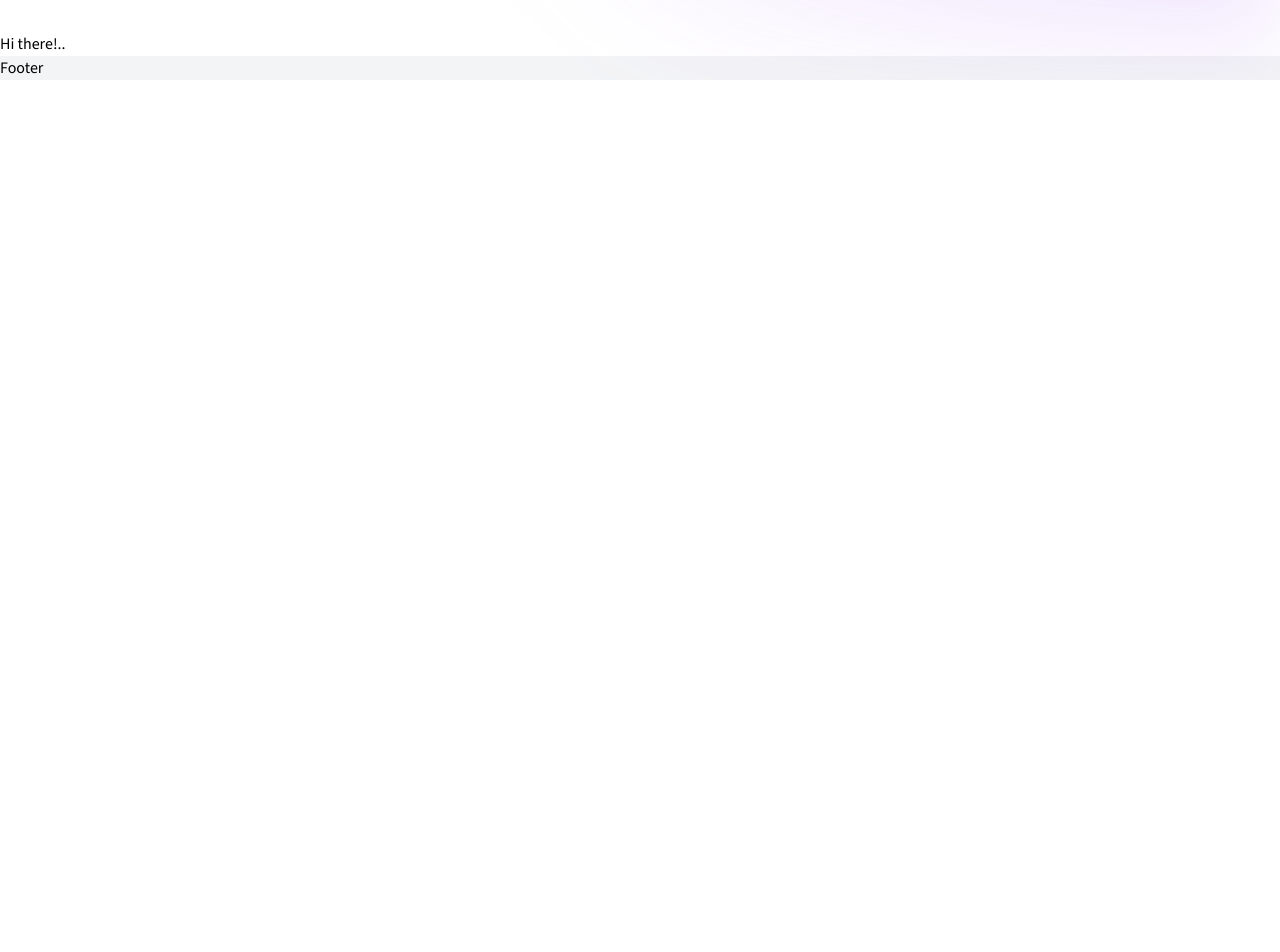
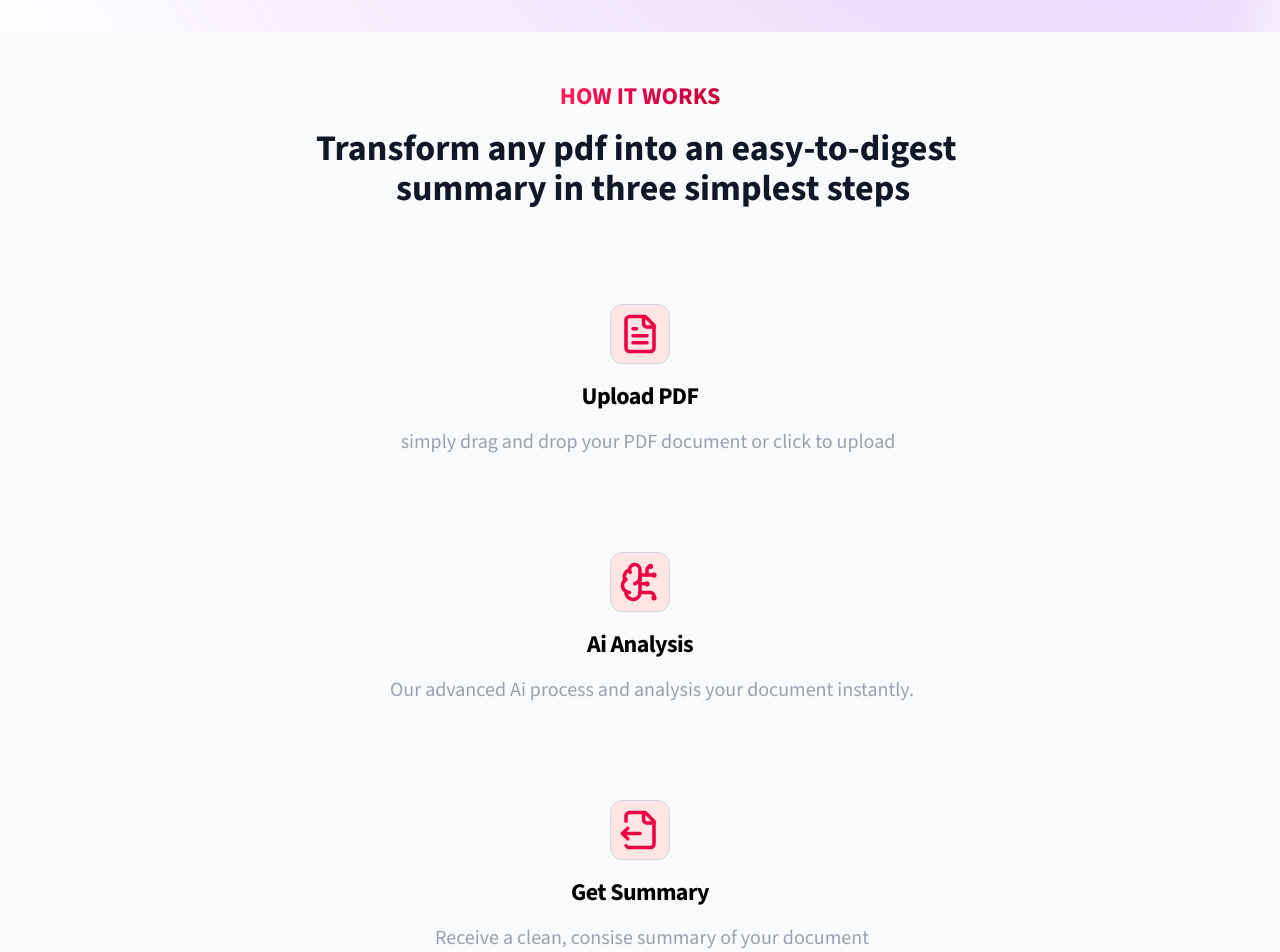
Before and after one commit to PKhan-0011/Pdf-Summarizer, a Next.js app: page / in a window 1280 px wide. Shown: the part 860-1812 px from the top of the page. Before the commit the page ends 940 px from the top, so only its background shows below. Built offline with nearby package versions, Linux system fonts and the light colour scheme.

Commit message:
code push

```diff
--- a/src/home/HowToWorkSection.tsx
+++ b/src/home/HowToWorkSection.tsx
@@ -1,7 +1,67 @@
 import React from "react";
+import { BrainCircuit } from "lucide-react";
+import { FileOutputIcon } from "lucide-react";
+import { FileText } from "lucide-react";
 
 const HowToWorkSection = () => {
-  return <section className="">Hi there!..</section>;
+  return (
+    <section className="relative overflow-hidden bg-gray-50">
+      <div className="py-12 lg:py-24 max-w-5xl mx-auto px-4 sm:px-6 lg:px-8 lg:pt-12 flex flex-col space-y-24">
+        {/* ye wala div jo hai wo heading and summary k liye hai...*/}
+        <div className="flex flex-col items-center justify-center gap-4">
+          <h1 className="bg-linear-to-r from-rose-500 to-rose-700 bg-clip-text text-transparent font-bold text-2xl">
+            HOW IT WORKS
+          </h1>
+          <h2 className="text-4xl ml-6 max-w-2xl font-bold text-gray-900 ">
+            Transform any pdf into an easy-to-digest{" "}
+            <span className=" pl-10 ml-10">
+              {" "}
+              summary in three simplest steps
+            </span>
+          </h2>
+        </div>
+
+        <div className="flex flex-col space-y-24 justify-center items-center">
+          <div className="flex flex-col items-center justify-center gap-4">
+            <FileText
+              height={60}
+              width={60}
+              className="bg-rose-100 p-2 rounded-xl border border-gray-300 text-rose-600"
+            />
+            <h1 className="text-2xl font-bold tracking-tight">Upload PDF</h1>
+            <p className="text-xl text-gray-400 pl-4">
+              simply drag and drop your PDF document or click to upload{" "}
+            </p>
+          </div>
+
+          <div className="flex flex-col items-center justify-center gap-4">
+            <BrainCircuit
+              height={60}
+              width={60}
+              className="bg-rose-100 p-2 rounded-xl border border-gray-300 text-rose-600"
+            />
+            <h1 className="text-2xl font-bold tracking-tight">Ai Analysis</h1>
+            <p className="text-xl text-gray-400 pl-6">
+              Our advanced Ai process and analysis your document instantly.
+            </p>
+          </div>
+
+          <div className="flex flex-col items-center justify-center gap-4">
+            {/*Image*/}
+            <FileOutputIcon
+              height={60}
+              width={60}
+              className="bg-rose-100 p-2 rounded-xl border border-gray-300 text-rose-600"
+            />
+            <h1 className="text-2xl font-bold tracking-tight">Get Summary</h1>
+            <p className="text-xl text-gray-400 pl-6">
+              Receive a clean, consise summary of your document
+            </p>
+          </div>
+        </div>
+      </div>
+    </section>
+  );
 };
 
 export default HowToWorkSection;
```
